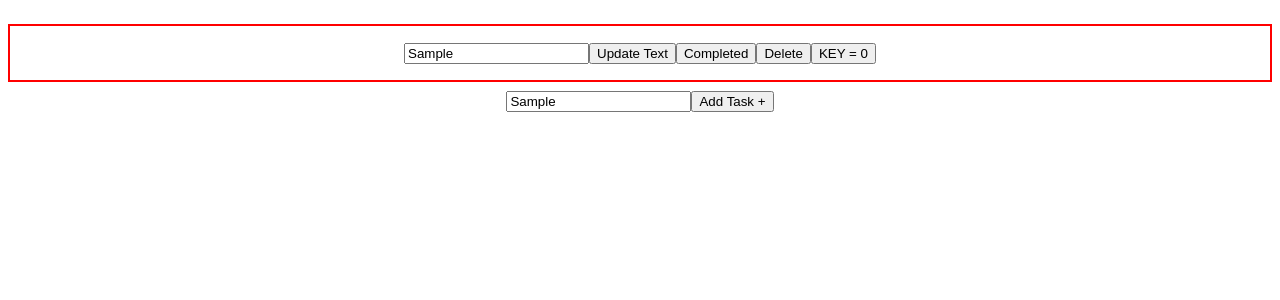
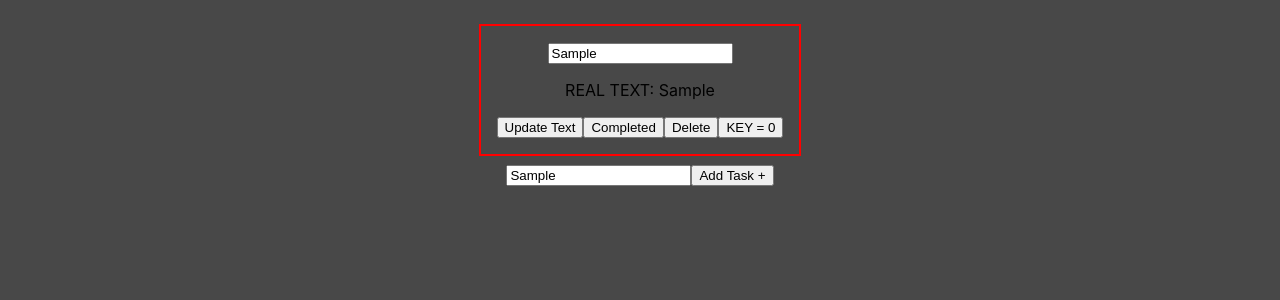
Before and after one commit to mcohen2000/react-todo, a React (Create React App) app: page / in a window 1280 px wide. Both pictures are taken after typing "Sample" into the empty fields and a click on the button "Add Task +". Shown: the top 300 px of the page. Built offline with nearby package versions, Linux system fonts and the light colour scheme.

Commit message:
ToDoList: Handle Delete

```diff
--- a/src/App.css
+++ b/src/App.css
@@ -1,7 +1,13 @@
 .App {
   padding: none;
   margin: none;
+  top: 0;
   width: 100%;
-  height: 100%;
+  height: 100vh;
   text-align: center;
 }
+.Lists {
+  display: flex;
+  flex-direction: row;
+  justify-content: space-evenly;
+}
--- a/src/App.js
+++ b/src/App.js
@@ -2,11 +2,15 @@ import "./App.css";
 import React from "react";
 import ToDoList from "./components/ToDoList/ToDoList";
 
+
 function App() {
   return (
     <div className="App">
-      {/* <ToDoList tasks={tasks}></ToDoList> */}
+      <div className="Lists">
       <ToDoList></ToDoList>
+      {/* <ToDoList></ToDoList> */}
+
+      </div>
     </div>
   );
 }
--- a/src/components/ToDoItem/ToDoItem.js
+++ b/src/components/ToDoItem/ToDoItem.js
@@ -1,18 +1,15 @@
 import React from "react";
 import "./ToDoItem.css";
 
-const ToDoItem = (props) => {
-  const task = props.task;
-  const id = props.id;
+export default function ToDoItem({task, id, handleDelete}) {
   return (
     <li className="listItem">
-      <input type="text" defaultValue={task.text}></input>
+      <input type="text" defaultValue={task.text} value={task.text}></input>
+      <p>REAL TEXT: {task.text}</p>
       <button>Update Text</button>
       <button>Completed</button>
-      <button>Delete</button>
+      <button onClick={() => handleDelete(id)}>Delete</button>
       <button>KEY = {id}</button>
     </li>
   );
-};
-
-export default ToDoItem;
+}
--- a/src/components/ToDoList/ToDoList.js
+++ b/src/components/ToDoList/ToDoList.js
@@ -2,19 +2,30 @@ import React, { useState, useEffect } from "react";
 import ToDoItem from "../ToDoItem/ToDoItem";
 import "./ToDoList.css";
 
-const ToDoList = () => {
+export default function ToDoList() {
   const [taskList, setTaskList] = useState([]);
   const [key, setKey] = useState(0);
   const [task, setTask] = useState({});
   const newTask = {
     text: "",
-    key: key,
+    id: taskList.length,
+    key: taskList.length,
   };
   // const updateTask = () => {
   // };
   const handleTask = (str) => {
     newTask.text = str;
     setTask(newTask);
+  };
+  const handleDelete = (id) => {
+    console.log(id);
+    const newList = taskList.filter((task) => task.id !== id);
+    newList.map((item, index) => {
+      item.id = index;
+      item.key = index;
+    });
+    console.log("newList!!", newList);
+    setTaskList(newList);
   };
   const submitTask = (task) => {
     setTaskList([...taskList, task]);
@@ -26,7 +37,7 @@ const ToDoList = () => {
   return (
     <ul className="list">
       {taskList.map((item, index) => (
-        <ToDoItem task={item} key={index} id={index}/>
+        <ToDoItem task={item} key={index} id={index} handleDelete={handleDelete} />
       ))}
       <div className="addItem">
         <input
@@ -44,6 +55,4 @@ const ToDoList = () => {
       </div>
     </ul>
   );
-};
-
-export default ToDoList;
+}
--- a/src/index.css
+++ b/src/index.css
@@ -1,4 +1,5 @@
-body, #root {
+html, body, #root {
+  background: rgb(72, 72, 72);
   margin: 0;
   padding: 0;
   font-family: -apple-system, BlinkMacSystemFont, 'Segoe UI', 'Roboto', 'Oxygen',
--- a/src/index.js
+++ b/src/index.js
@@ -2,7 +2,7 @@ import React from 'react';
 import ReactDOM from 'react-dom/client';
 import './index.css';
 import App from './App';
-import reportWebVitals from './reportWebVitals';
+
 
 const root = ReactDOM.createRoot(document.getElementById('root'));
 root.render(
@@ -14,4 +14,3 @@ root.render(
 // If you want to start measuring performance in your app, pass a function
 // to log results (for example: reportWebVitals(console.log))
 // or send to an analytics endpoint. Learn more: https://bit.ly/CRA-vitals
-reportWebVitals();
--- a/src/reportWebVitals.js
+++ /dev/null
@@ -1,13 +0,0 @@
-const reportWebVitals = onPerfEntry => {
-  if (onPerfEntry && onPerfEntry instanceof Function) {
-    import('web-vitals').then(({ getCLS, getFID, getFCP, getLCP, getTTFB }) => {
-      getCLS(onPerfEntry);
-      getFID(onPerfEntry);
-      getFCP(onPerfEntry);
-      getLCP(onPerfEntry);
-      getTTFB(onPerfEntry);
-    });
-  }
-};
-
-export default reportWebVitals;
```
Also changed, not shown: src/setupTests.js (deleted, +0 -5 lines), src/logo.svg (deleted), 1 other file (tests, documents, lock files or other folders).
